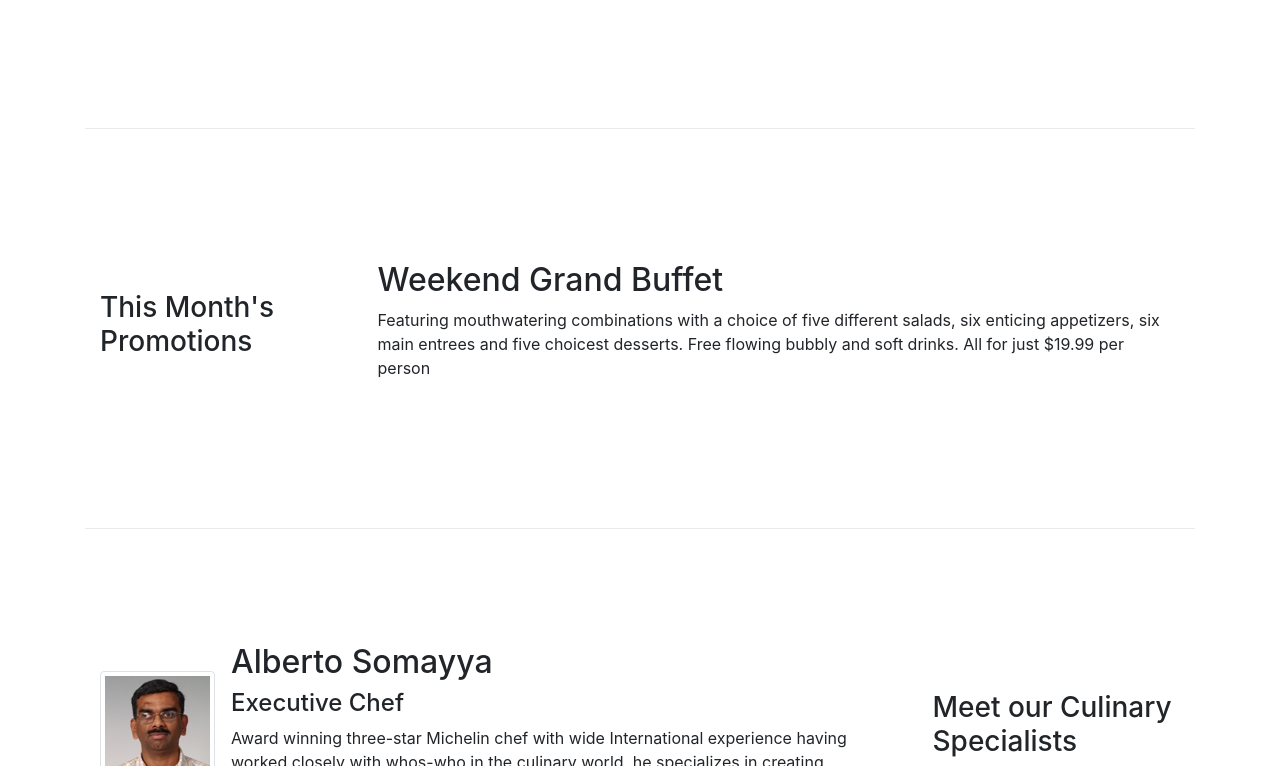
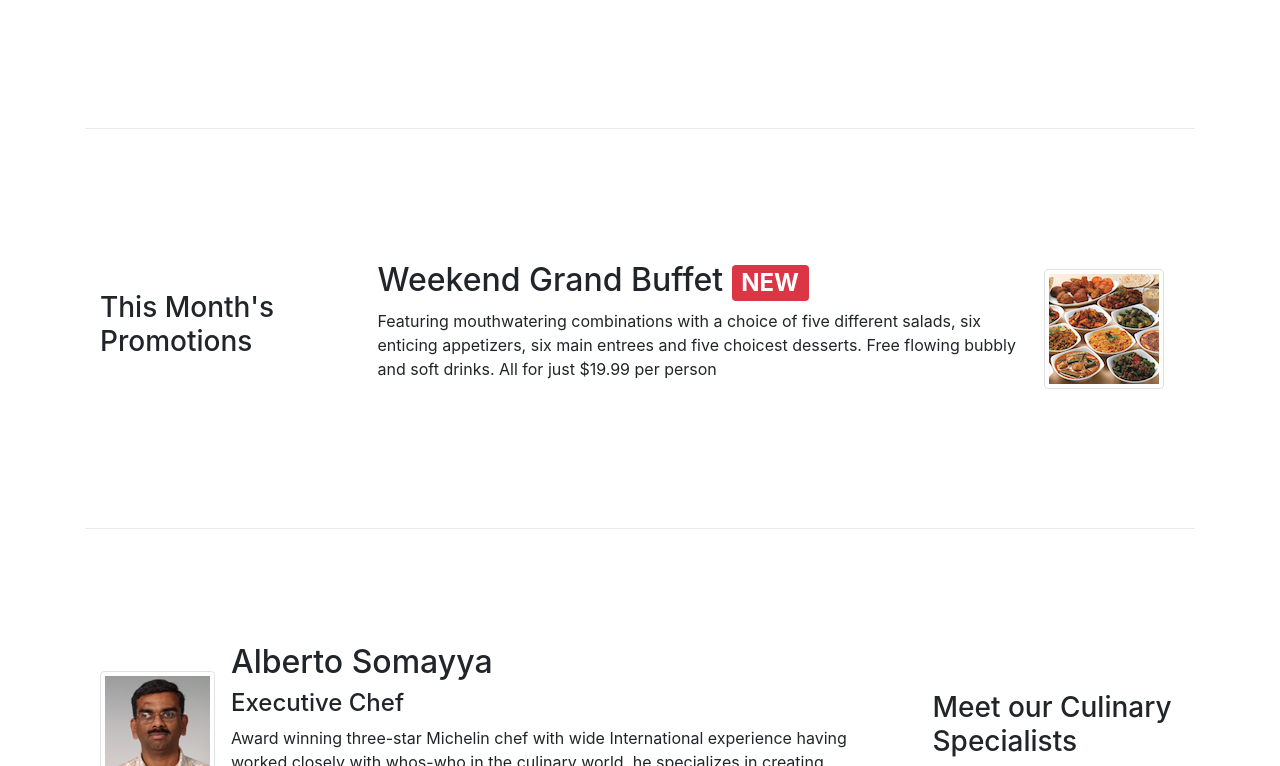
Before and after one commit to PaoloBE/bootstrapTst, a website: page index.html in a window 1280 px wide. Shown: the part 605-1371 px from the top of the page. Drawn offline with nearby package versions, Linux system fonts and the light colour scheme; files whose address does not match are found by name.

Commit message:
'week2.6'

```diff
--- a/index.html
+++ b/index.html
@@ -38,10 +38,10 @@
                     <h1>Ristorante con Fusion</h1>
                     <p>We take inspiration from the World's best cuisines, and create a unique fusion experience. Our lipsmacking creations will tickle your culinary senses!</p>
                 </div>
-                <div class="col-12 col-sm align-self-center">
+                <div class="col-12 col-sm-3 align-self-center">
                     <img src="img/logo.png" class="img-fluid">
                 </div>
-                <div class="col-12 col-sm align-self-center">
+                <div class="col-12 col-sm-3 align-self-center">
                     <a class="btn btn-warning btn-block text-dark" href="#reserveFrm">Reserve Table</a>
                 </div>
             </div>
@@ -58,7 +58,7 @@
                     <img class="d-flex mr-3 img-thumbnail align-self-center"
                             src="img/uthappizza.png" alt="Uthappizza">
                     <div class="media-body">
-                        <h2 class="mt-0">Uthappizza<span class="badge badge-danger">HOT</span><span class="badge badge-pill badge-secondary">$4.99</span></h2>
+                        <h2 class="mt-0">Uthappizza <span class="badge badge-danger">HOT</span><span class="badge badge-pill badge-secondary">$4.99</span></h2>
                         <p class="d-none d-sm-block">A unique combination of Indian Uthappam (pancake) and
                             Italian pizza, topped with Cerignola olives, ripe vine
                             cherry tomatoes, Vidalia onion, Guntur chillies and
@@ -73,9 +73,15 @@
             <div class="col-12 col-sm-4 col-md-3">
                 <h3>This Month's Promotions</h3>
             </div>
-            <div class="col col-sm col-md">
-                <h2>Weekend Grand Buffet</h2>
-                <p>Featuring mouthwatering combinations with a choice of five different salads, six enticing appetizers, six main entrees and five choicest desserts. Free flowing bubbly and soft drinks. All for just $19.99 per person </p>
+
+            <div class="col-12 col-sm-8 col-md-9">
+                <div class="media">
+                    <div class="media-body">
+                        <h2 class="mt-0">Weekend Grand Buffet <span class="badge badge-danger">NEW</span></h2>
+                        <p class="d-none d-sm-block">Featuring mouthwatering combinations with a choice of five different salads, six enticing appetizers, six main entrees and five choicest desserts. Free flowing bubbly and soft drinks. All for just $19.99 per person</p>
+                    </div>
+                    <img class="d-flex mr-3 img-thumbnail align-self-center" src="img/buffet.png" alt="Buffet">
+                </div>
             </div>
         </div>
 
```
